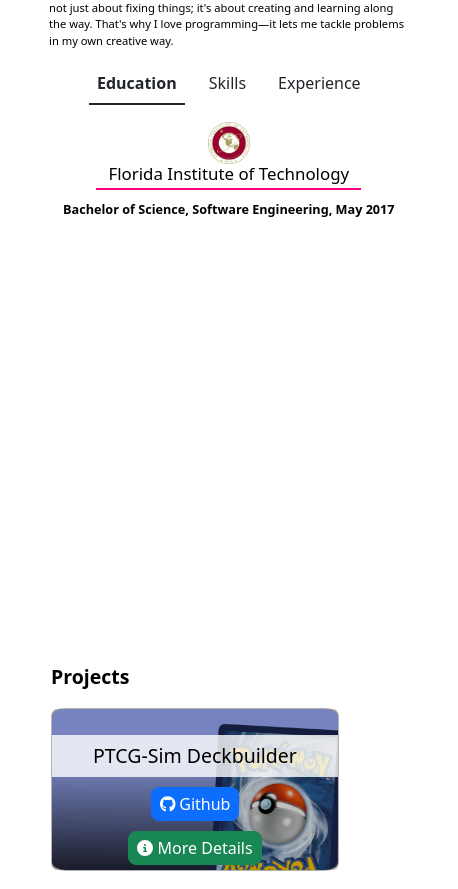
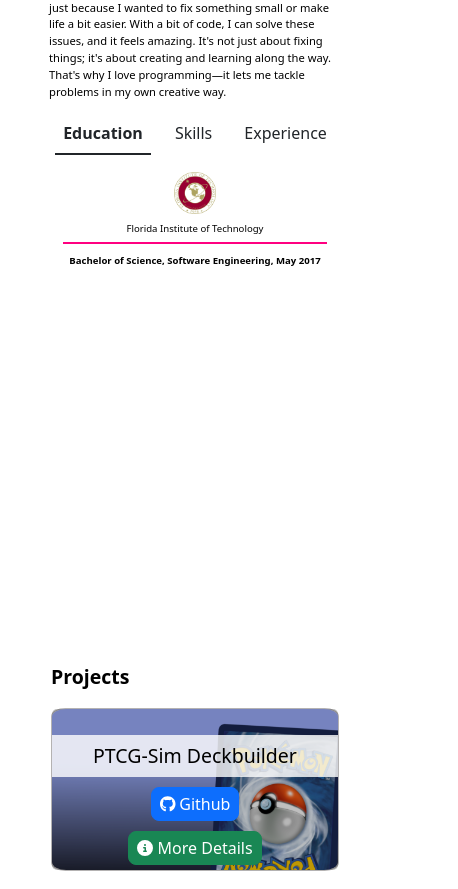
Before and after one commit to Tishinator/Tishinator.github.io, a React (Create React App) app in the folder user-page/: page / in a window 390 px wide. Shown: the part 1220-2109 px from the top of the page, 458 px wide, since content can reach past the window. Built offline with nearby package versions, Linux system fonts and the light colour scheme.

Commit message:
Fixed issue where education would span past viewport

```diff
--- a/user-page/src/components/AboutMe.js
+++ b/user-page/src/components/AboutMe.js
@@ -101,7 +101,7 @@
                     </Row>
                     <Row>
                     <Navbar style={{ backgroundColor: 'transparent' }} >
-                            <Container fluid>
+                            <Container>
                                 <Navbar.Toggle aria-controls="basic-navbar-nav" />
                                 <Navbar.Collapse id="basic-navbar-nav" className="justify-content-center">
                                 <Nav variant='underline' defaultActiveKey="Education" onSelect={handleSelect} >
--- a/user-page/src/components/Education.js
+++ b/user-page/src/components/Education.js
@@ -6,7 +6,7 @@
 
 const Education = () => {
     return (
-        <Container>
+        <Container className={styles.educationContainer} fluid>
             <Row className='d-flex justify-content-center'>
                 <Col md={1}>
                     <Image src={FITLOGO} alt="Florida Institute of Technology's Logo"  className={styles.schoolLogo}/>
--- a/user-page/src/components/Header.js
+++ b/user-page/src/components/Header.js
@@ -87,7 +87,7 @@
 
 
     return (
-      <Navbar bg={darkMode ? "dark" : "light"} variant={darkMode ? "dark" : "light"} fixed='top' expand="lg" style={{'max-width': '100vw'}}>
+      <Navbar bg={darkMode ? "dark" : "light"} variant={darkMode ? "dark" : "light"} fixed='top' expand="sm" style={{'max-width': '100vw'}}>
           <Container fluid className={styles.navbarContent}>
               <Navbar.Brand className={styles.nameHeader}><span className={styles.nameText}>Mike</span> Tishman</Navbar.Brand>
               <Navbar.Toggle aria-controls="basic-navbar-nav" />
--- a/user-page/src/components/css/Education.module.css
+++ b/user-page/src/components/css/Education.module.css
@@ -1,3 +1,7 @@
+.educationContainer{
+    max-width: 100vw;
+}
+
 .educationCol {
     font-weight: bold;
 }
@@ -30,28 +34,17 @@
 }
 
 @media (max-width: 600px) {
-    .educationSchool {
-        white-space: nowrap;
-        overflow: hidden;
-        text-overflow: ellipsis;
-        font-size: 2vh;
-        padding-bottom: 0.5vw;
-    }
-    .educationDegreeYear {
-        white-space: nowrap;
-        overflow: hidden;
-        text-overflow: ellipsis;
-        font-size: 1.5vh;
+    .educationSchool, .educationDegreeYear {
+        font-size: clamp(0.6rem, 1vw, 1.2rem);
     }
 
     .schoolBorderSpan {
-        display: inline-block;
-        border-bottom: 2px solid rgb(255, 0, 128);
-        padding-bottom: 1vw;
-        width: 80%;
+        padding-bottom: 0.5rem; /* Consistent padding */
+        width: 100%; /* Prevent overflow */
     }
 
     .schoolLogo {
+        margin-bottom: 1vh;
         height: 5vh;
         width: auto;
     }
```
Also changed, not shown: user-page/src/components/css/IconHeaderCard.module.css (deleted, +0 -51 lines).
